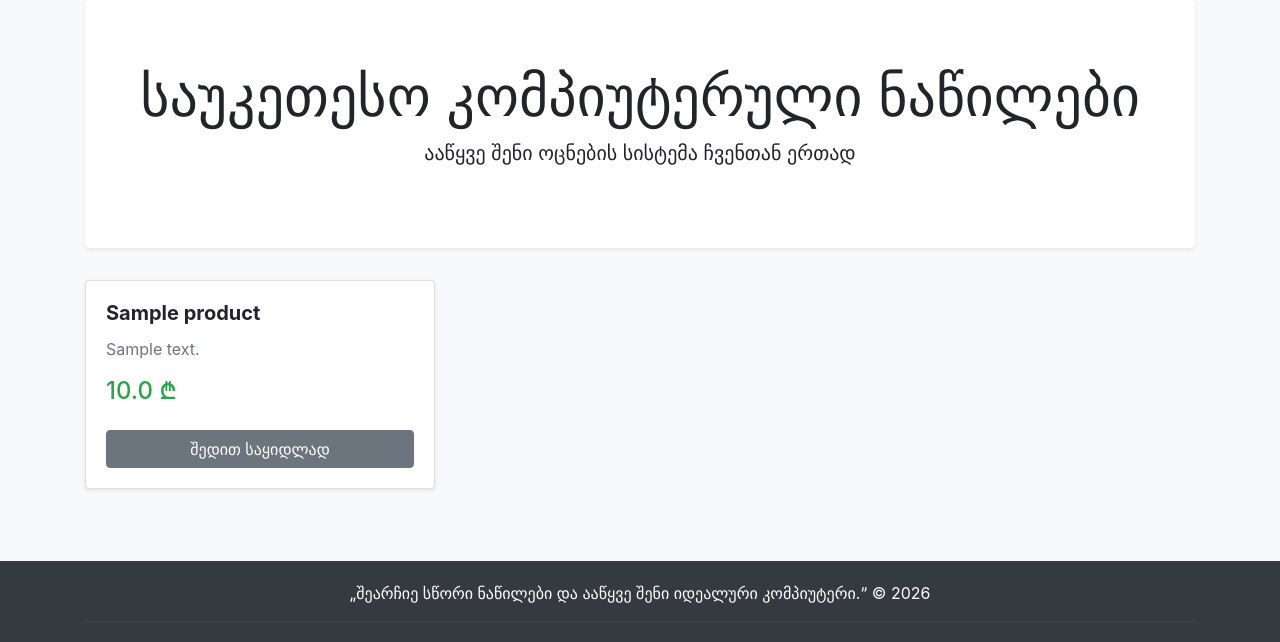
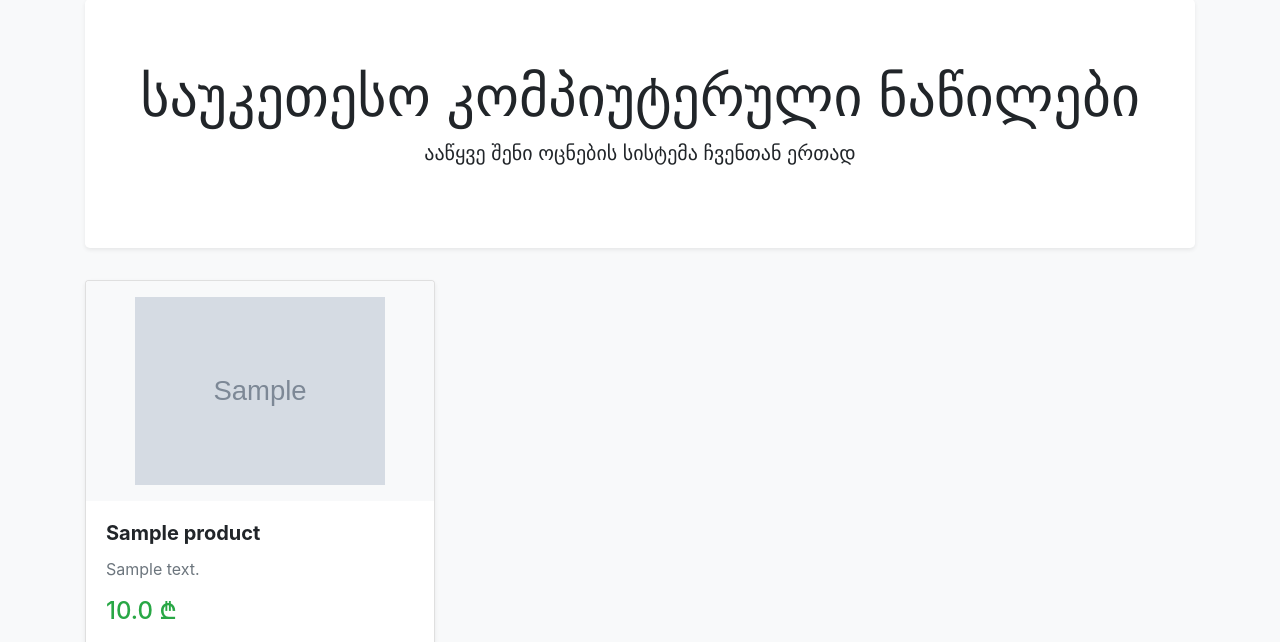
Before and after one commit to skamko/pc-store-final, a Flask app: page / in a window 1280 px wide. Shown: the part 81-723 px from the top of the page. Run offline with Flask 3, Linux system fonts and the light colour scheme; tables that the repository leaves empty hold one stand-in row (values such as "Sample post"); grey boxes marked "Sample" are stand-in pictures.

Commit message:
Update index.html

```diff
--- a/templates/index.html
+++ b/templates/index.html
@@ -10,6 +10,10 @@
     {% for product in products %}
     <div class="col-md-4 mb-4">
         <div class="card h-100 shadow-sm">
+
+            <div class="text-center bg-light rounded-top">
+                <img src="{{ product.image_url }}" class="card-img-top p-3" alt="{{ product.name }}" style="height: 220px; width: 100%; object-fit: contain;">
+            </div>
             <div class="card-body d-flex flex-column">
                 <h5 class="card-title font-weight-bold">{{ product.name }}</h5>
                 <p class="card-text text-muted">{{ product.description }}</p>
```
